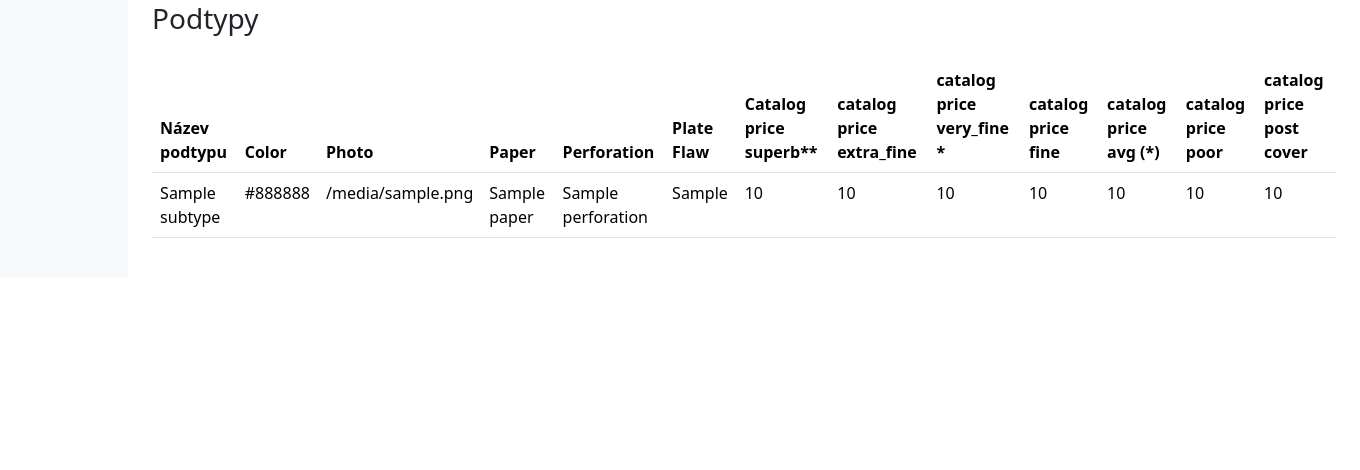
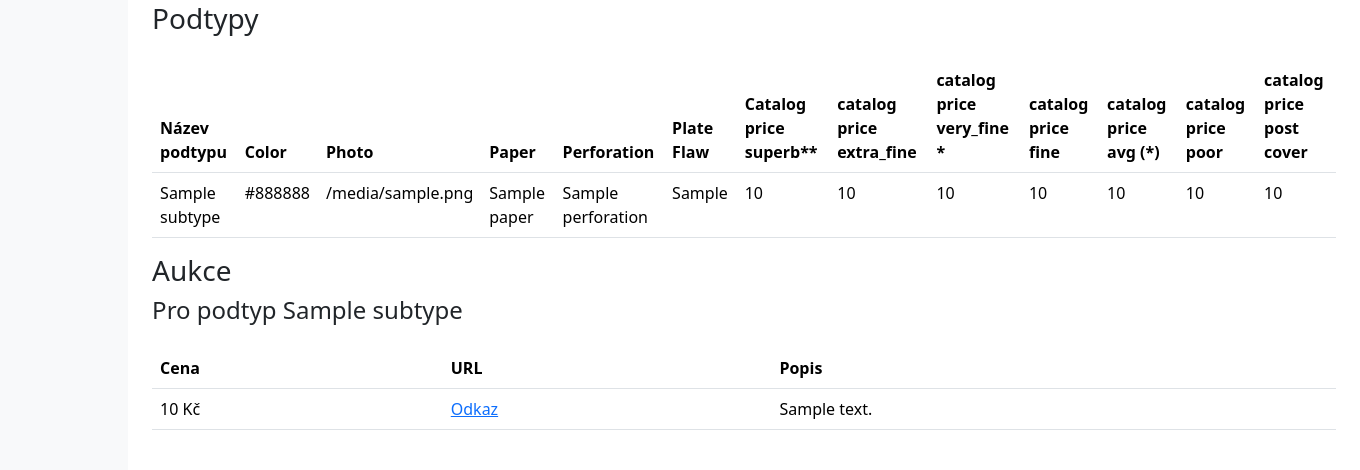
Before and after one commit to procesor2017/StampCollector, a FastAPI app: template backend/templates/stamp_detail.html in a window 1360 px wide. Shown: the part 531-1001 px from the top of the page. Before the commit the page ends 769 px from the top, so only its background shows below. Run offline with FastAPI, Linux system fonts and the light colour scheme; the template is opened without the code that fills it: most values are stand-ins (such as "Sample title", 1, 10 or a date in 2020); grey boxes marked "Sample" are stand-in pictures.

Commit message:
- add auction table and result to stamp_details

```diff
--- a/backend/app/main.py
+++ b/backend/app/main.py
@@ -67,6 +67,11 @@ class StampTypeBaseResponse(BaseModel):
     class Config:
         from_attributes = True
 
+class AuctionSale(BaseModel):
+    stamp_type_id: int
+    sale_price: int
+    sale_url: str
+    description: str
 
 class StampBaseResponse(BaseModel):
     stamp_id: int
@@ -119,6 +124,7 @@ async def emission_detail(request: Request, emission_id: int):
 # Detail pro známku
 @app.get("/stamps/{stamp_id}", response_class=HTMLResponse, name="stamp_detail")
 async def get_stamp_detail(request: Request, stamp_id: int):
+    # Získání detailu známky
     stamp = crud.get_stamp_by_id(stamp_id)
     if not stamp:
         raise HTTPException(status_code=404, detail="Stamp not found")
@@ -126,10 +132,17 @@ async def get_stamp_detail(request: Request, stamp_id: int):
     # Získání podtypů pro známku
     subtypes = crud.get_all_stamp_type_by_id(stamp_id)
 
+    # Získání aukcí pro každý podtyp známky
+    auctions_by_subtype = {
+        subtype.stamp_type_id: crud.get_auctions_by_stamp_type(subtype.stamp_type_id)
+        for subtype in subtypes
+    }
+
     return templates.TemplateResponse("stamp_detail.html", {
         "request": request,
         "stamp": stamp,
-        "subtypes": subtypes
+        "subtypes": subtypes,
+        "auctions_by_subtype": auctions_by_subtype
     })
 
 @app.get("/search", response_class=HTMLResponse, name="search_results")
@@ -236,3 +249,13 @@ def get_stamp_detail(stamp_id: int):
         emission_id=stamp.emission_id,
         stamp_types=[StampTypeBaseResponse(**subtype.as_dict()) for subtype in subtypes]
     )
+
+@app.post("/api/auctions")
+def create_auction(stamp_type_id: int, price: float, url: str, description: str):
+    auction = crud.add_auction(stamp_type_id, price, url, description)
+    return {"message": "Auction added", "auction": auction}
+
+@app.get("/api/auctions/{stamp_type_id}")
+def get_auctions(stamp_type_id: int):
+    auctions = crud.get_auctions_by_stamp_type(stamp_type_id)
+    return {"auctions": auctions}
--- a/backend/templates/stamp_detail.html
+++ b/backend/templates/stamp_detail.html
@@ -68,4 +68,36 @@
 {% else %}
 <p class="mt-4">Žádné podtypy pro tuto známku.</p>
 {% endif %}
+
+<h3>Aukce</h3>
+{% if auctions_by_subtype %}
+    {% for subtype_id, auctions in auctions_by_subtype.items() %}
+    <h4>Pro podtyp {{ (subtypes | selectattr('stamp_type_id', 'equalto', subtype_id) | first).type_name }}</h4>
+        {% if auctions %}
+        <table class="table mt-4">
+            <thead>
+                <tr>
+                    <th>Cena</th>
+                    <th>URL</th>
+                    <th>Popis</th>
+                </tr>
+            </thead>
+            <tbody>
+                {% for auction in auctions %}
+                <tr>
+                    <td>{{ auction.price }} Kč</td>
+                    <td><a href="{{ auction.url }}" target="_blank">Odkaz</a></td>
+                    <td>{{ auction.description }}</td>
+                </tr>
+                {% endfor %}
+            </tbody>
+        </table>
+        {% else %}
+        <p class="mt-4">Pro tento podtyp nejsou žádné aukce.</p>
+        {% endif %}
+    {% endfor %}
+{% else %}
+<p class="mt-4">Žádné aukce pro tuto známku.</p>
+{% endif %}
+
 {% endblock %}
```
Also changed, not shown: shared/db/crud.py (+17 -1 lines), shared/db/models.py (+13 -0 lines), data/stamps.db.
